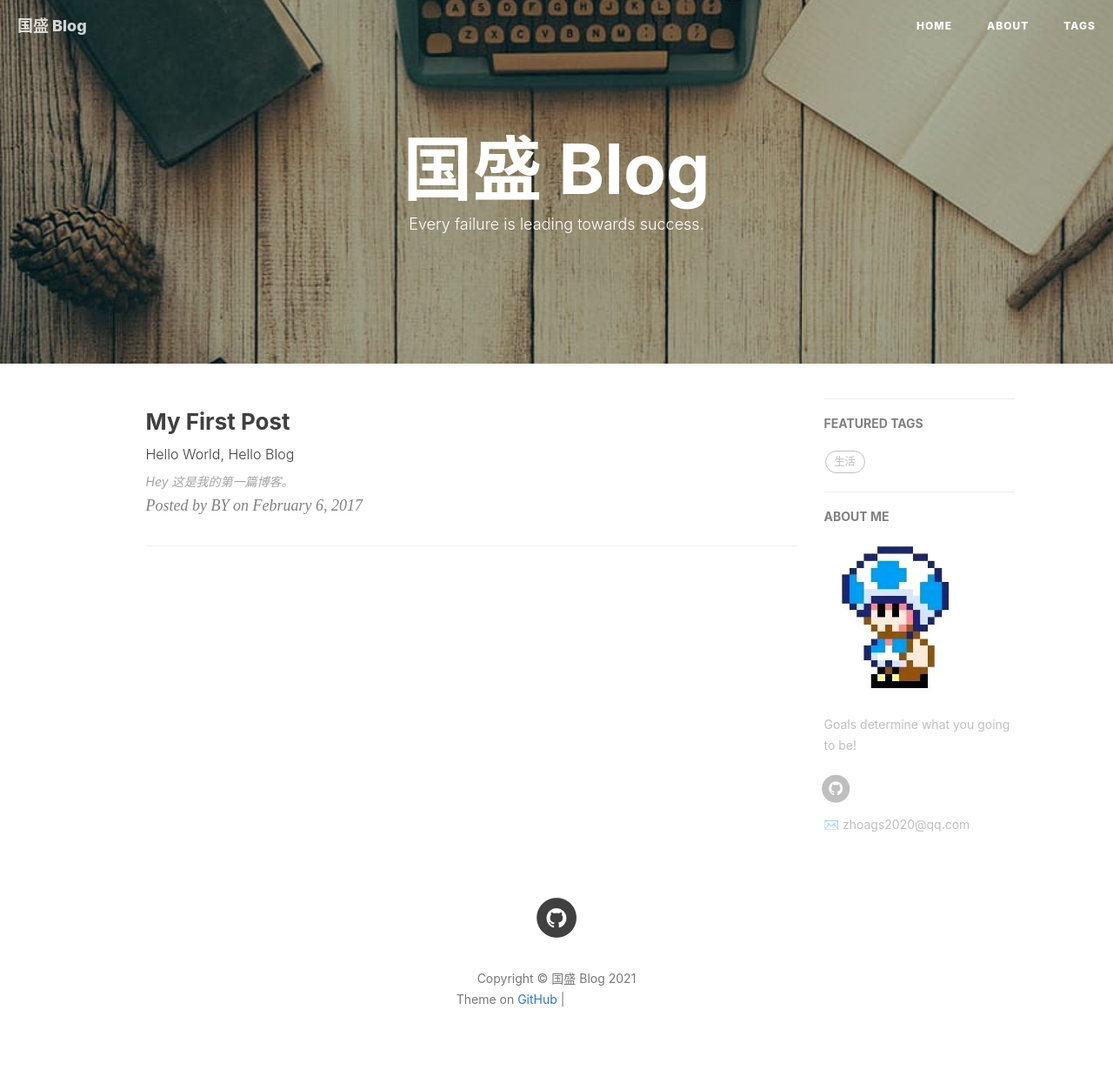
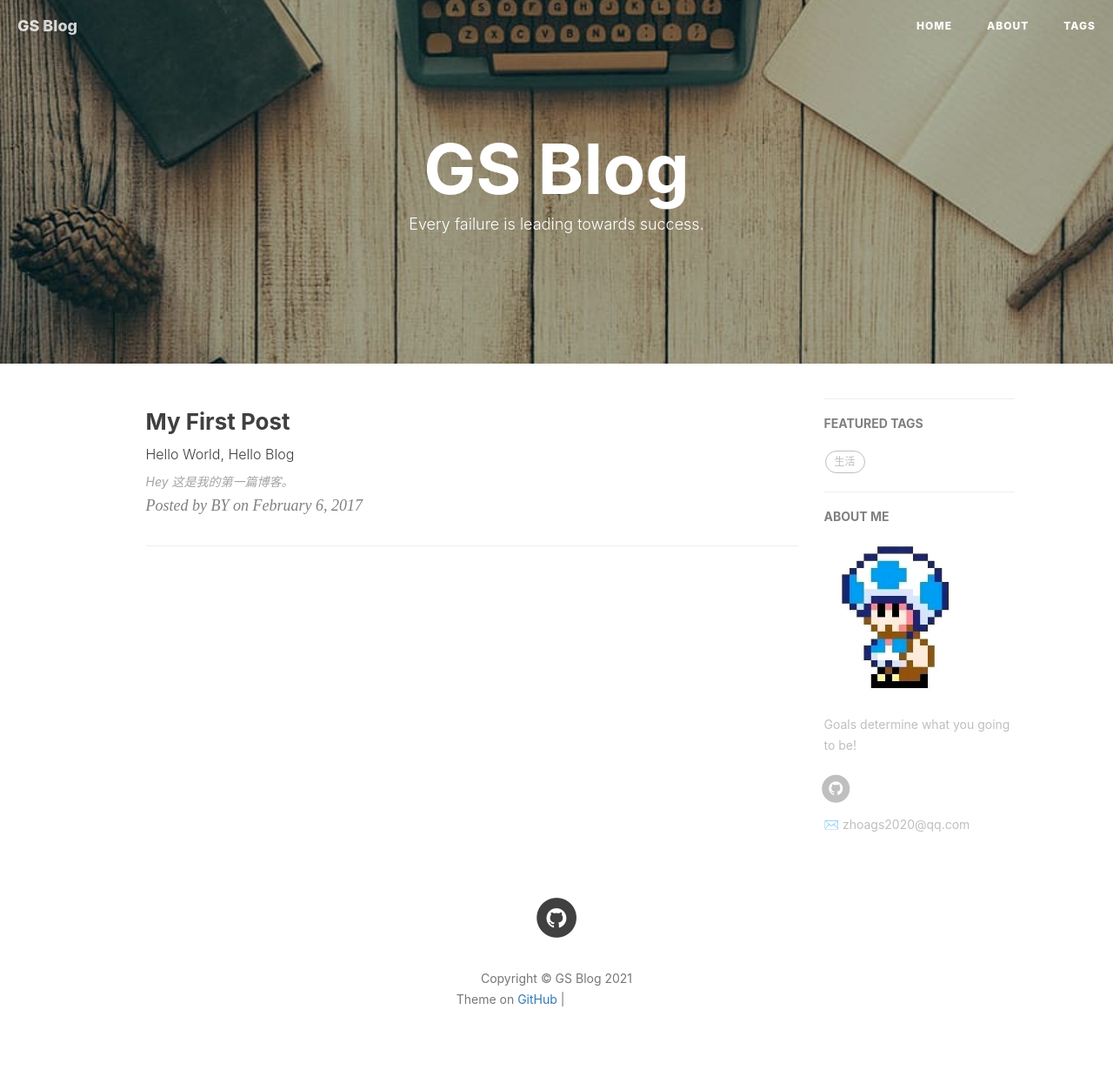
Before and after one commit to f1yfisher/f1yfisher.github.io, a Jekyll site: the page built from index.html, in a window 1280 px wide. Shown: the whole page at 87% size. Built offline with Jekyll 4.4.1, drawn with Linux system fonts in a browser that asks for light colours; nearby versions of some CDN libraries; the list of posts is cut into pages by our own code; comment, search, counter and statistics services are not loaded; part of the change alters nothing that is shown; grey boxes are pictures that could not be loaded.

Commit message:
Update _config.yml

```diff
--- a/_config.yml
+++ b/_config.yml
@@ -1,5 +1,5 @@
 # Site settings
-title: 国盛 Blog
+title: GS Blog
 SEOTitle: 国盛的博客 | GS Blog
 header-img: img/post-bg-desk.jpg
 email: zhoags2020@qq.com
@@ -20,7 +20,7 @@ sidebar-avatar: /img/xiaolan.jpg      # use absolute URL, seeing it's used in bo
 RSS: false
 # weibo_username:     qiubaiying
 #zhihu_username:     qiubaiying
-github_username:    shengfighter
+github_username:    gonsong
 #facebook_username:  baiying.qiu.7
 #jianshu_username:   e71990ada2fd
 #twitter_username:   qiubaiying
@@ -64,9 +64,9 @@ gitalk:
   enable: true    #是否开启Gitalk评论
   clientID: 821d22cd1e76ee41c4ac                            #生成的clientID
   clientSecret: 132acc9e325e30eb214b9cc3b76a60840ba8d7d8    #生成的clientSecret
-  repo: shengfighter.github.io    #仓库名称
-  owner: shengfighter    #github用户名
-  admin: shengfighter
+  repo: PingLun.github.io    #仓库名称
+  owner: gonsong    #github用户名
+  admin: gonsong
   distractionFreeMode: true #是否启用类似FB的阴影遮罩
 
 
```
